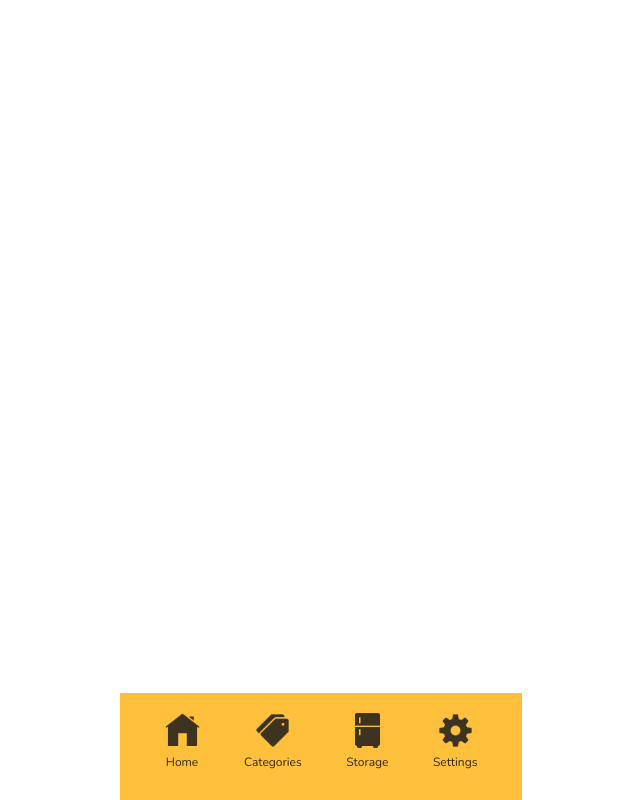
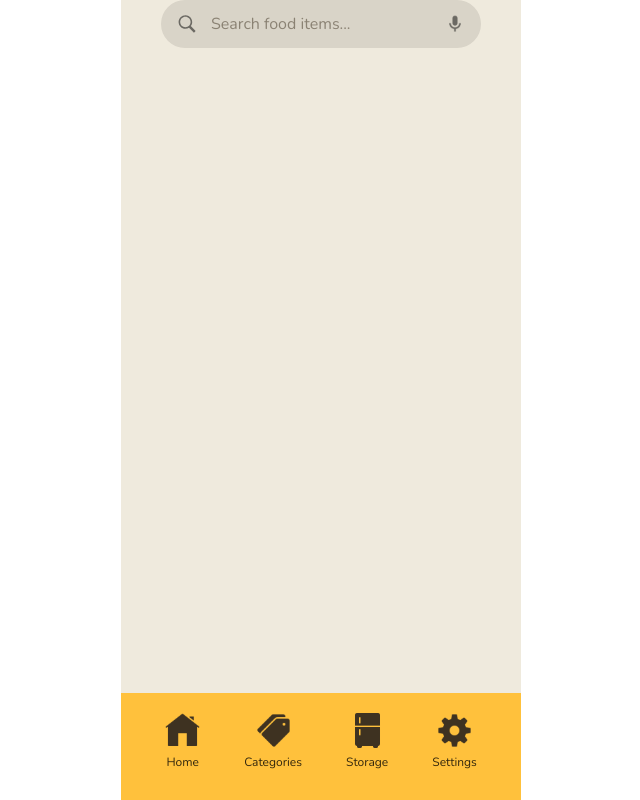
Before and after one commit to siljasihvo/easy-kitchen-frontend, a Vue app: page / in a window 1280 px wide. Shown: the whole page, without its empty margins (319-959 px from the left). Built offline with nearby package versions, Linux system fonts and the light colour scheme.

Commit message:
Add Searchbar component

```diff
--- a/src/App.vue
+++ b/src/App.vue
@@ -10,7 +10,11 @@ import { RouterView } from "vue-router";
 
 <style scoped>
 .mobile-container {
-	max-width: 402px;
+	max-width: 320px;
 	margin: 0 auto;
+	background-color: var(--background);
+	min-height: 100vh;
+	padding-left: 40px;
+	padding-right: 40px;
 }
 </style>
--- a/src/components/Navigation.vue
+++ b/src/components/Navigation.vue
@@ -42,7 +42,7 @@ nav {
 	left: 0;
 	right: 0;
 	margin: 0 auto;
-	max-width: 402px;
+	max-width: 400px;
 	z-index: 1000;
 }
 
--- /dev/null
+++ b/src/components/Searchbar.vue
@@ -0,0 +1,63 @@
+<template>
+	<div class="search-container">
+		<div class="search-bar">
+			<img
+				src="../assets/icons/search.svg"
+				alt="Search"
+				class="search-icon" />
+
+			<input
+				type="text"
+				placeholder="Search food items..."
+				class="search-input" />
+
+			<img
+				src="../assets/icons/mic.svg"
+				alt="Microphone"
+				class="mic-icon" />
+		</div>
+	</div>
+</template>
+
+<style scoped>
+.search-container {
+	width: 100%;
+}
+
+.search-bar {
+	display: flex;
+	align-items: center;
+	gap: 12px;
+	background-color: #d9d4c8;
+	border-radius: 30px;
+	padding: 12px 16px;
+}
+
+.search-icon {
+	width: 20px;
+	height: 20px;
+	opacity: 0.5;
+	flex-shrink: 0;
+}
+
+.search-input {
+	flex: 1;
+	border: none;
+	background: transparent;
+	font-size: 16px;
+	color: var(--secondary);
+	outline: none;
+}
+
+.search-input::placeholder {
+	color: var(--secondary);
+	opacity: 0.5;
+}
+
+.mic-icon {
+	width: 20px;
+	height: 20px;
+	opacity: 0.5;
+	flex-shrink: 0;
+}
+</style>
--- a/src/views/HomeView.vue
+++ b/src/views/HomeView.vue
@@ -1,9 +1,11 @@
 <script setup>
 import Navigation from "../components/Navigation.vue";
+import Searchbar from "../components/Searchbar.vue";
 </script>
 
 <template>
 	<main>
 		<Navigation />
+		<Searchbar />
 	</main>
 </template>
```
Also changed, not shown: src/assets/icons/mic.svg (added), src/assets/icons/search.svg (added).
